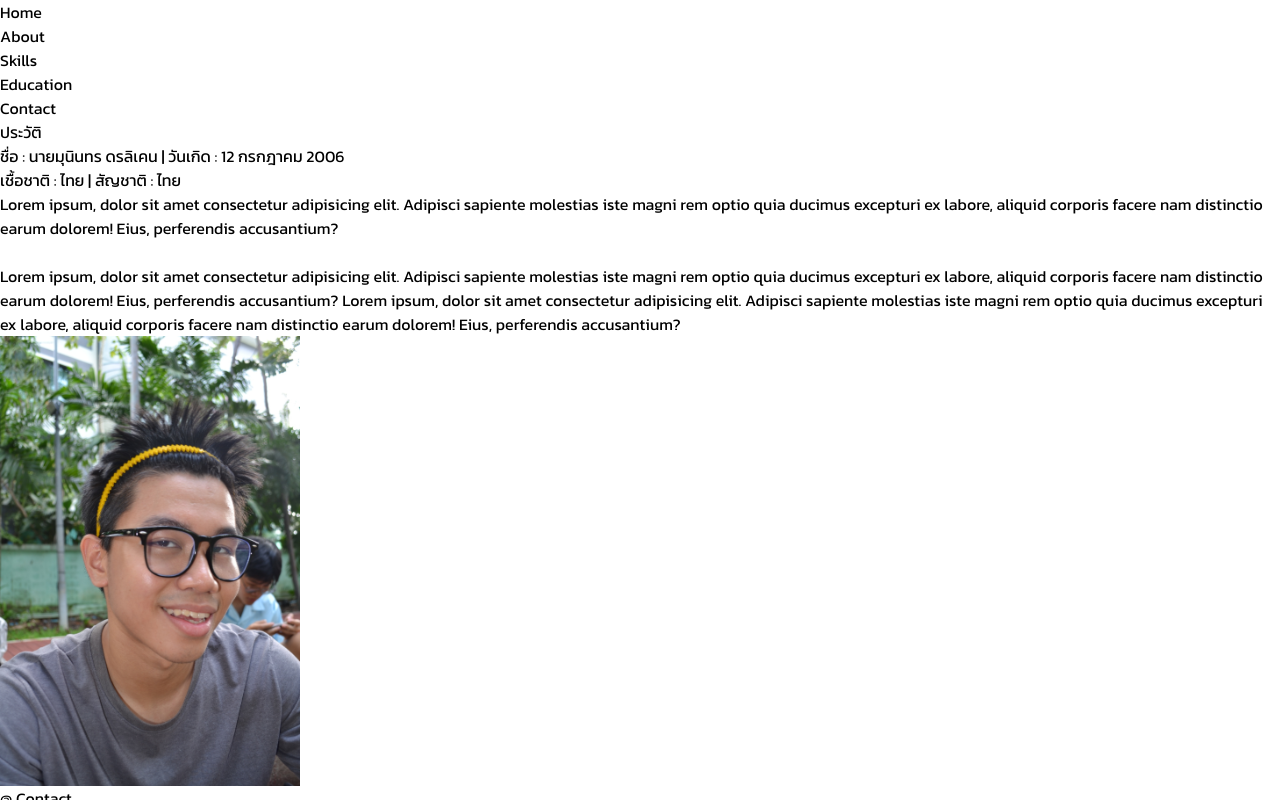
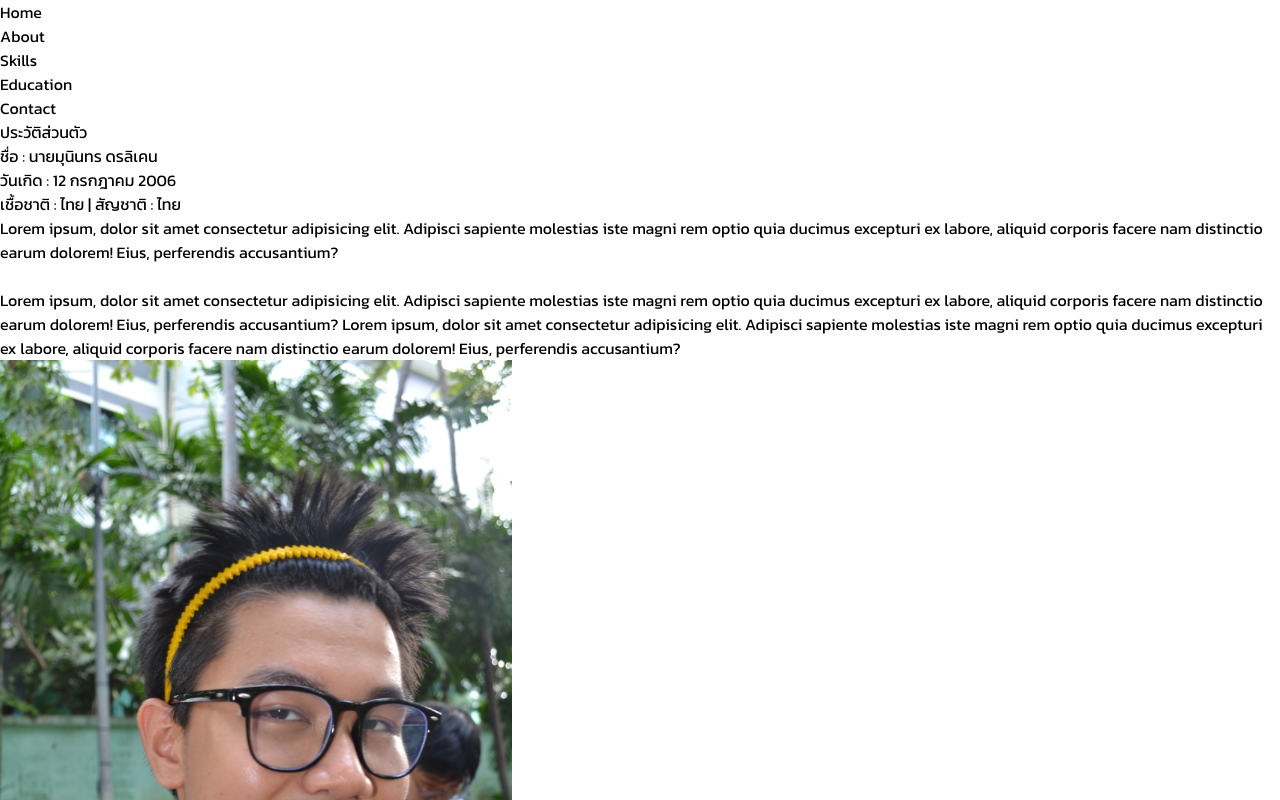
Before and after one commit to Sekiuu/Portfolio-nextjs, a Next.js app: page /about in a window 1280 px wide. Shown: the top 800 px of the page. Built offline with nearby package versions, Linux system fonts and the light colour scheme.

Commit message:
responesive design of component and home contact about pages.

```diff
--- a/src/app/about/page.jsx
+++ b/src/app/about/page.jsx
@@ -3,18 +3,19 @@ import Link from 'next/link'
 import Image from 'next/image'
 function AboutPage() {
   return (
-    <div className='flex justify-center flex-col mx-[15em] pt-[5em] text-white'>
-      <h1 className='text-8xl  hover:cursor-default'>ประวัติ</h1>
-      <div className='my-10 flex justify-between  hover:cursor-default'>
-        <div className='mr-[8em] w-full'>
-          <div className='w-full text-xl'>
-            ชื่อ : นายมุนินทร ดรลิเคน | วันเกิด : 12 กรกฎาคม 2006
-            <br/>เชื้อชาติ : ไทย | สัญชาติ : ไทย
+    <div className='flex justify-center xl:mx-[15em] mx-[10em] pt-[5em] text-white xl:h-auto h-[1366px]'>
+      <div className='max-w-[1024px] py-[5em]'>
+        <h1 className='text-8xl  hover:cursor-default xl:text-left text-center'>ประวัติส่วนตัว</h1>
+        <div className='my-10 flex xl:flex-row flex-col xl:justify-between justify-center items-center hover:cursor-default'>
+          <div className='xl:mr-[5em] xl:text-left text-center w-full max-w-[1024px] min-w-[164px]'>
+            <div className='w-full text-xl mb-5'>
+              ชื่อ : นายมุนินทร ดรลิเคน <br className='xl:hidden' /> วันเกิด : 12 กรกฎาคม 2006
+              <br />เชื้อชาติ : ไทย | สัญชาติ : ไทย
             </div>
             <p>Lorem ipsum, dolor sit amet consectetur adipisicing elit. Adipisci sapiente molestias iste magni
               rem optio quia ducimus excepturi ex labore, aliquid corporis facere nam distinctio earum dolorem!
               Eius, perferendis accusantium?</p>
-          <br/>
+            <br />
             <p>Lorem ipsum, dolor sit amet consectetur adipisicing elit. Adipisci sapiente molestias iste magni
               rem optio quia ducimus excepturi ex labore, aliquid corporis facere nam distinctio earum dolorem!
               Eius, perferendis accusantium?
@@ -23,7 +24,10 @@ function AboutPage() {
               Eius, perferendis accusantium?
             </p>
           </div>
-        <Image src="/images/about-profile.jpg" alt='my photo' width={300} height={512} />
+          <Image src="/images/about-profile.jpg" alt='my photo' width={512} height={512}
+          className='max-w-[512px] min-w-[116px] max-h-[512px] aspect-[2/3] object-cover xl:w-auto w-1/2 mt-[5em]
+          rounded-[24px] xl:mt-auto' />
+        </div>
       </div>
     </div>
   )
--- a/src/app/components/Footer.jsx
+++ b/src/app/components/Footer.jsx
@@ -3,17 +3,17 @@ import React from 'react'
 function Footer() {
   return (
     <footer className='h-[256px] bg-slate-800 bottom-0 py-[5em]'>
-      <div className='px-[10em] text-white flex  justify-around items-center'>
-        <h1 className='text-3xl'>&#64; Contact</h1>
+      <div className='xl:px-[10em] text-white flex  justify-around items-center'>
+        <h1 className='xl:text-3xl text-xl'>&#64; Contact</h1>
         <div className='flex justify-between space-x-10'>
           <p className='text-left'>Tel : 092-985-3209 <br /> Email : sega.pamma@gmail.com</p>
           <p>100/342 หมู่ 4 ถนนติวานนต์ ตำบลบางกะดี <br /> อำเภอเมืองปทุมธานี จังหวัดปทุมธานี 12000</p>
         </div>
       </div>
       <div className='flex justify-center w-full pt-5'>
-        <hr className='border-[2px] w-3/4' />
+        <hr className='border-[2px] xl:w-3/4 w-[90%]' />
       </div>
-      <p className="text-white px-[15em] pt-5">
+      <p className="text-white xl:px-[15em] px-[3em] pt-5">
       &copy; 2024 ภูมิใจสร้างสรรค์โดย นายมุนินทร ร่วมออกแบบโดย นางสาวรัตน์ฐาภัทร
       </p>
     </footer>
--- a/src/app/components/Nav.jsx
+++ b/src/app/components/Nav.jsx
@@ -3,9 +3,9 @@ import Link from 'next/link'
 function Nav() {
   return (
     <div>
-      <nav className='text-2xl flex bg-teal-900 text-white py-5 px-[8em] justify-between shadow-md'>
+      <nav className='xl:text-2xl text-xl flex bg-teal-900 text-white py-[32px] xl:px-[8em] px-[3em] justify-between shadow-md'>
         <div className='hover:underline hover:cursor-pointer'><Link href='/'> Home</Link></div>
-        <ul className='flex space-x-10'>
+        <ul className='flex xl:space-x-10 space-x-5'>
           <li className='hover:underline hover:cursor-pointer'><Link href='/about'> About</Link></li>
           <li className='hover:underline hover:cursor-pointer'><Link href='/skills'> Skills</Link></li>
           <li className='hover:underline hover:cursor-pointer'><Link href='/education'> Education</Link></li>
--- a/src/app/contact/page.jsx
+++ b/src/app/contact/page.jsx
@@ -2,7 +2,7 @@ import React from 'react';
 import Image from 'next/image';
 function ContactPage() {
   return (
-    <div className='flex flex-col items-center justify-center py-[5em]  text-white'>
+    <div className='flex flex-col items-center justify-center py-[10em] text-white xl:h-auto h-[1024px]'>
       <h1 className='text-8xl mb-[1em]'>Contact Me</h1>
       <div className='w-3/5 flex flex-row justify-center items-center'>
         <Image src="/images/28781.jpg" alt='my picture' width={300} height={300} className='rounded-xl'/>
```
Also changed, not shown: src/app/page.jsx (+5 -5 lines). Lines whose indentation alone changed are shown as unchanged.
